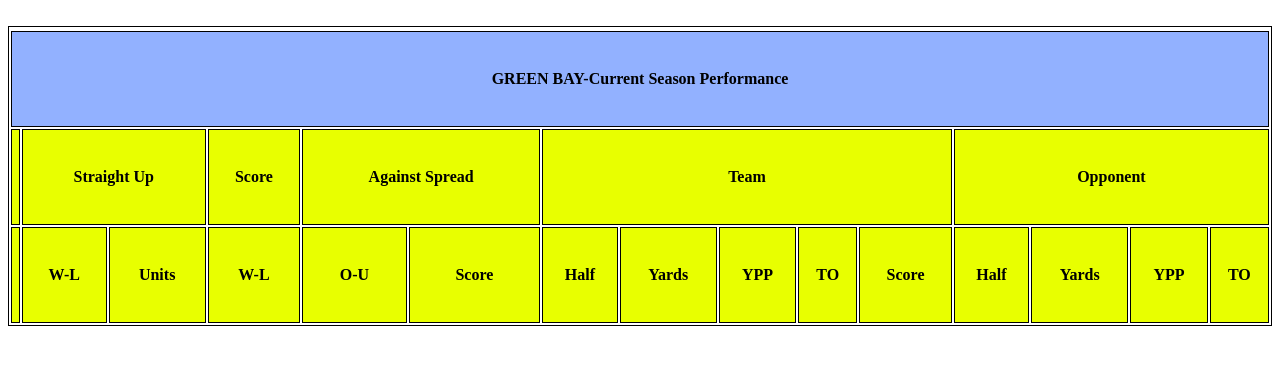
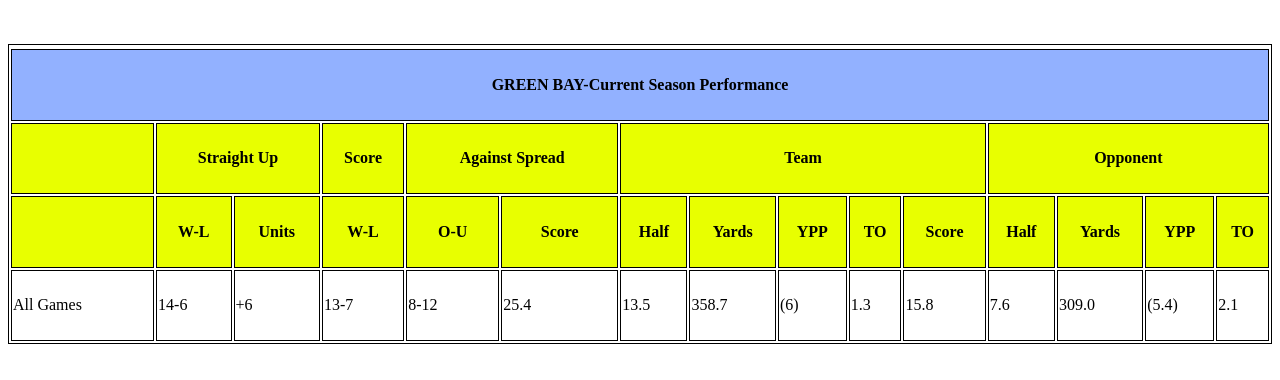
Before and after one commit to edwinv123/Table-Test, a plain HTML site: page index.html in a window 1280 px wide. Drawn offline with Linux system fonts and the light colour scheme.

Commit message:
index.html

```diff
--- a/index.html
+++ b/index.html
@@ -67,3 +67,23 @@
         <th colspan="1" class="yellow">Yards </th>
         <th colspan="1" class="yellow">YPP </th>
         <th colspan="1" class="yellow">TO </th>
+           </tr>
+    <tr>
+        <td>All Games</td>
+<br>
+<td>14-6</td>
+<td>+6</td>
+<td>13-7</td>
+<td>8-12</td>
+<td>25.4</td>
+<td>13.5</td>
+<td>358.7</td>
+<td>(6)</td>
+<td>1.3</td>
+<td>15.8</td>
+<td>7.6</td>
+<td>309.0</td>
+<td>(5.4)</td>
+<td>2.1</td>
+</tr>
+<tr
```
